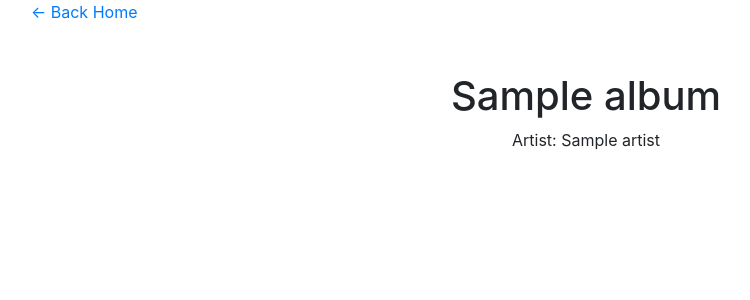
After one commit to Momentum-Team-13/django-music-devandres-tech, a Django app: page /albums/1 in a window 1280 px wide. The commit adds this page. Shown: the top 300 px of the page, without its empty margins (54-804 px from the left). Run offline with Django 4.2, Linux system fonts and the light colour scheme; tables that the repository leaves empty hold one stand-in row (values such as "Sample post").

Commit message:
now able to view a single album

```diff
--- a/albums/views.py
+++ b/albums/views.py
@@ -19,3 +19,8 @@ def new_album(request):
 			form.save()
 			return redirect(to='list_albums')
 	return render(request, 'albums/new_album.html', {'form': form})
+
+
+def detail_album(request, pk):
+	album = get_object_or_404(Album, pk=pk)
+	return render(request, 'albums/detail_album.html', {'album': album})
--- a/django_music/urls.py
+++ b/django_music/urls.py
@@ -22,4 +22,5 @@ urlpatterns = [
     path('admin/', admin.site.urls),
     path('', albums_views.list_albums, name='list_albums'),
     path('albums/new', albums_views.new_album, name='new_album'),
+    path('albums/<int:pk>', albums_views.detail_album, name='detail_album'),
 ]
--- /dev/null
+++ b/templates/albums/detail_album.html
@@ -0,0 +1,17 @@
+{% extends "base.html" %} {% block content %}
+<div class="container">
+  <div class="mb-5">
+    <a href="{% url 'list_albums' %}" class="d-flex justify-content-start"
+      ><- Back Home</a
+    >
+  </div>
+  <div class="d-flex flex-column align-items-center justify-content-center">
+    <h1>{{ album.title}}</h1>
+    {% for artist in album.artist.all %}
+    <div class="mb-5">
+      <a>Artist: {{ artist.name }}</a>
+    </div>
+    {% endfor %}
+  </div>
+</div>
+{% endblock %}
--- a/templates/albums/list_albums.html
+++ b/templates/albums/list_albums.html
@@ -6,10 +6,7 @@
   >
   {% for album in albums %}
   <div class="mb-5">
-    <p>Album: {{ album.title }}</p>
-    {% for artist in album.artist.all %}
-    <p>Artist: {{ artist.name }}</p>
-    {% endfor %}
+    <a href="{% url 'detail_album' pk=album.pk %}">Album: {{ album.title }}</a>
   </div>
   {% endfor %}
 </div>
```
Also changed, not shown: templates/albums/new_album.html (+7 -4 lines).
